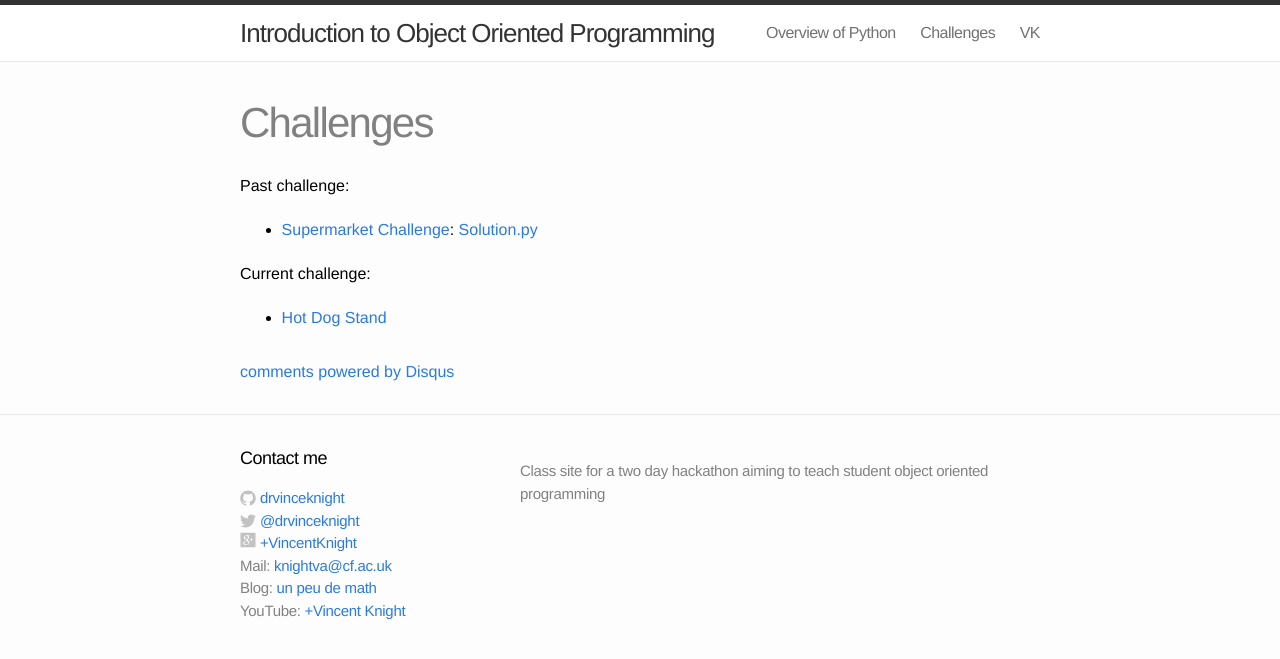
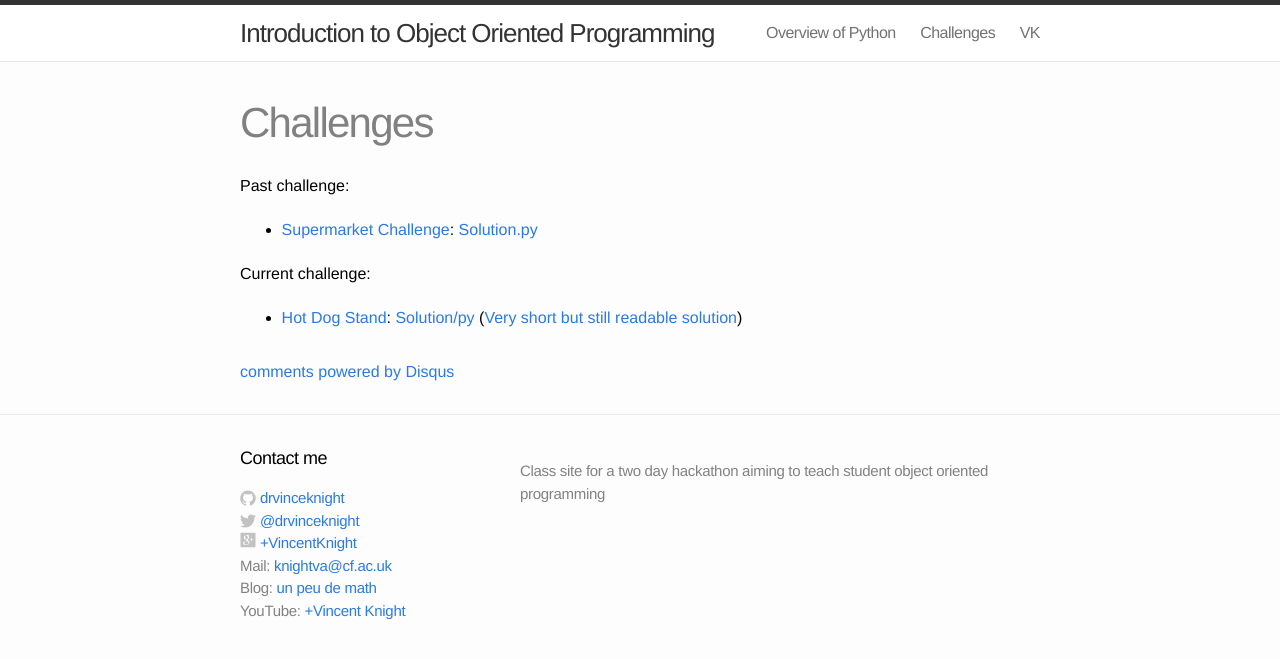
Before and after one commit to drvinceknight/Introduction_to_OOP, a Jekyll site: the page built from Challenges/index.md, in a window 1280 px wide. Shown: the top 659 px of the page. Built offline with Jekyll 4.4.1, drawn with Linux system fonts in a browser that asks for light colours; comment, search, counter and statistics services are not loaded.

Commit message:
Adding solutions

```diff
--- a/Challenges/index.md
+++ b/Challenges/index.md
@@ -11,4 +11,4 @@ Past challenge:
 
 Current challenge:
 
-- [Hot Dog Stand](./HotDogStand)
+- [Hot Dog Stand](./HotDogStand): [Solution/py](./HotDogStand/Solution.py) ([Very short but still readable solution](./HotDogStand/ShortSolution/solution.py))
```
